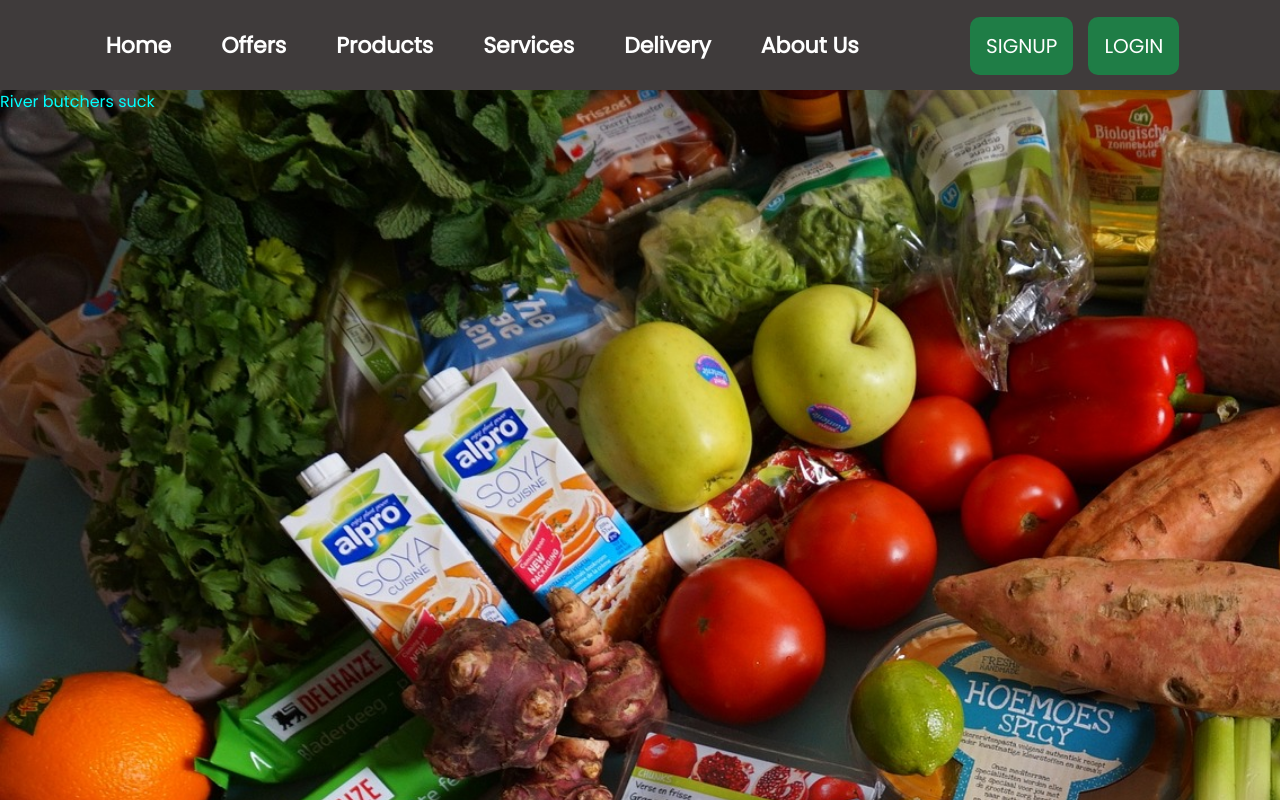
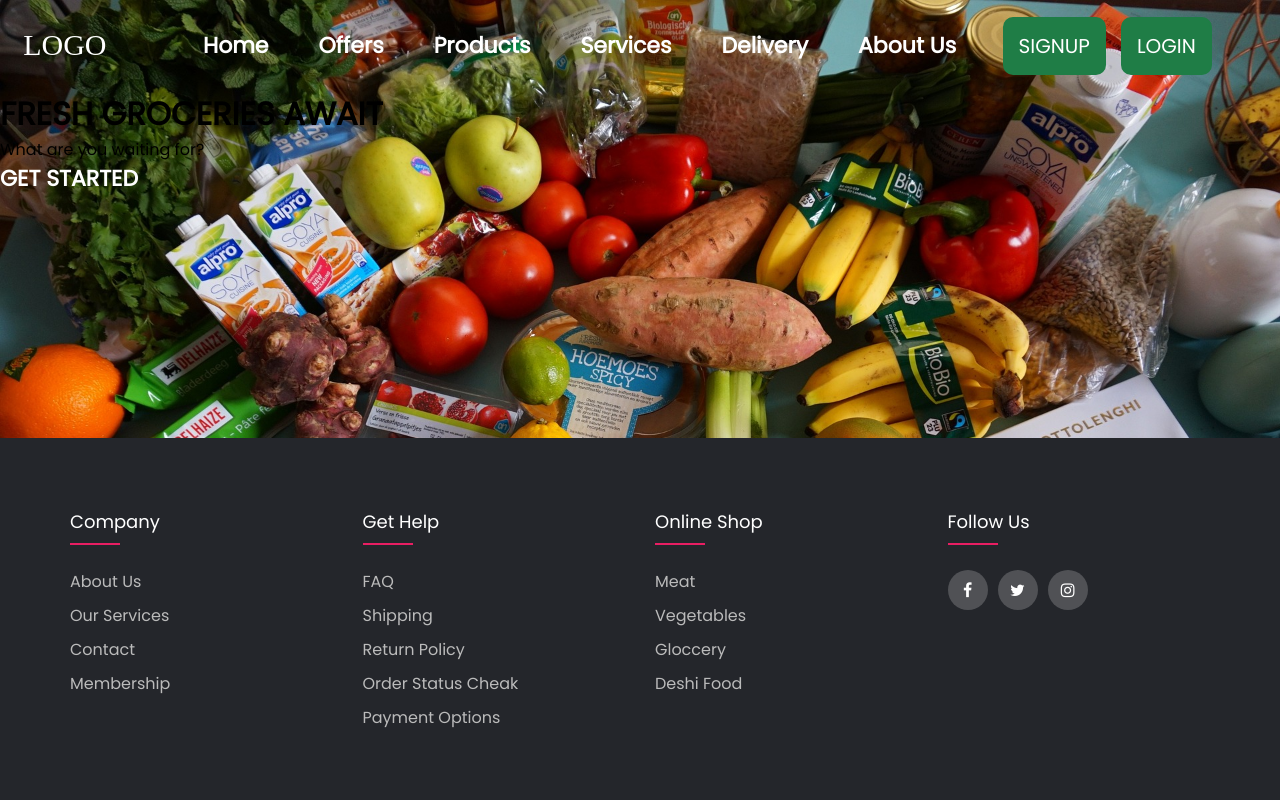
Before and after one commit to Rayhan7111/riverdalebutcher, a React (Create React App) app: page / in a window 1280 px wide. Shown: the top 800 px of the page. Built offline with nearby package versions, Linux system fonts and the light colour scheme.

Commit message:
7th commit, Updated Navbar Mobile display and responsive deisgn. Updated the Delivery page design.

```diff
--- a/src/Components/Delivery.js
+++ b/src/Components/Delivery.js
@@ -4,25 +4,51 @@
 
 function Delivery() {
 
-  const[firstName, setfirstName] = useState("");
-  const[email, setEmail] = useState("");
-  const[password, setPassword] = useState("");
+  const[user, setUser] = useState({});
+
+  const handleUser = (event) => {
+
+    event.preventDefault();
+    const form = event.target;
+    console.log(user);
+
+    fetch('http://localhost:5000/users', {
+      method: 'POST',
+      headers: {'content-type': 'application/json'},
+      body: JSON.stringify(user)
+    })
+
+    .then(res => res.json())
+    .then(data => {
+      if(data.acknowledged){
+        alert('user added sucessfully')
+        form.reset();
+      }
+      //console.log(data)
+    })
+  }
 
   const handleData = (event) => {
-    event.preventDefault();
+
+    const form = event.target;
+    const field = form.name; //field = firstname
+    const value = form.value;// value =  inputed value on client side
+    const newUser = {...user};
+    newUser[field] = value;
+    setUser(newUser);
 
     // const form = event.target;
     // setfirstName(form.firstName.value)
     // setEmail(form.email.value)
     // setPassword(form.password.value)
-    console.log(firstName,email,password)
+
   }
 
   return (
     <div>
       <Box>
 
-        <form onSubmit={handleData}>
+        <form onSubmit={handleUser}>
 
         <TextField
         id="firstname"
@@ -31,8 +57,7 @@
         type="text"
         label="firstname"
         name="firstname"
-        onChange={(event) => setfirstName(event.target.value)}
-        value = {firstName}
+        onBlur={handleData}
         />
 
         <TextField
@@ -42,8 +67,7 @@
         label="Email Address"
         name="email"
         autoComplete="email"
-        onChange={(event) => setEmail(event.target.value)}
-        value = {email}
+        onBlur={handleData}
         />
 
         <TextField
@@ -53,8 +77,7 @@
         label="password"
         name="password"
         type="password"
-        onChange={(event) => setPassword(event.target.value)}
-        value = {password}
+        onBlur={handleData}
         />
 
         <Button variant="contained" type='submit'>
--- a/src/Components/Footer.css
+++ b/src/Components/Footer.css
@@ -3,11 +3,15 @@
 	padding:0;
 	box-sizing: border-box;
 }
-
 body{
 	line-height: 1.5;
 	font-family: 'Poppins', sans-serif;
-	min-height: 100vh;/*for sticky footer section*/
+	/*for sticky footer section*/
+	position: sticky;/*for sticky footer section*/
+	/*for sticky footer section*/
+	min-height: 100%;
+	display: flex;
+	flex-direction: column;
 }
 
 .container{
@@ -24,13 +28,11 @@
 	list-style: none;
 }
 
-.footer{
+footer{
 	background-color: #24262b;
     padding: 70px 0;
-	position: sticky;/*for sticky footer section*/
-	top: 100%;/*for sticky footer section*/
-	bottom: 0;
 	width: 100%;
+	margin-top: auto;
 }
 
 .footer-col{
--- a/src/Components/Header.css
+++ b/src/Components/Header.css
@@ -5,12 +5,12 @@
 }
 
 a {
-    color: white;
+    color: rgb(255, 255, 255);
     text-decoration: none; /* no underline */
   }
 
 .nav-items a:hover {
-    color: rgb(196, 196, 196);
+    color: rgb(146, 146, 146);
 }
 
 .navbar {
@@ -19,7 +19,7 @@
     display: flex;
     justify-content: space-around;
     flex-direction: row;
-    background-color: rgba(63, 59, 59);
+    background-color: none;
 }
 
 .navbar .nav-items-list {
@@ -28,6 +28,20 @@
     padding-left: 50px;
     align-items: center;
 
+}
+
+.navbar-logo a{
+    color: #ffffff;
+    font-family: 'cursive';
+
+}
+
+.navbar-logo {
+    font-size: 30px;
+    font-weight: 500;
+    background: none;
+    border: none;
+    text-decoration: none;
 }
 
 .nav-items-list {
@@ -81,13 +95,29 @@
     border-radius: 10px;
 }
 
-/* .horizontal-line {
+.horizontal-line {
     width : 43%;
     margin-top: -12px;
     margin-left: 240px;
-} */
+}
 
-/* @media only screen and (max-width: 1120px) {
+
+.active {
+    width: 100%;
+    height: 90px;
+    display: flex;
+    justify-content: space-around;
+    position: fixed;
+    flex-direction: row;
+    background: #24262b;
+    transition: .2s ease-out;
+}
+
+.mobile-navigation {
+    display: none;
+}
+
+@media only screen and (max-width: 1120px) {
     .navbar .nav-items-list {
       padding-left: 23px;
     }
@@ -99,51 +129,66 @@
     }
 }
 
-@media only screen and (max-width: 900px) {
-    .navbar .nav-items-list {
-      display: none;
-    }
-
-    .navbar-button {
-        padding-top: 13px;
-        padding-right: 160px;
-        float: left;
-
-    }
-
-} */
-
-.active {
-    width: 100%;
-    height: 90px;
-    display: flex;
-    justify-content: space-around;
-    position: fixed;
-    flex-direction: row;
-    background: #24262b;
-    transition: .3s ease-out;
-}
-
-.mobile-navigation {
-    display: none;
-}
-
-@media (max-width: 1000px){
+@media (max-width: 900px){
 
     .mobile-navigation {
         display: flex;
     }
 
-    .navbar {
-        width: 100%;
-        height: 90px;
-        justify-content: space-around;
-        flex-direction: row;
-        background-color: rgb(141, 10, 10);
+    .mobile-navigation .hamburger {
+        position: absolute;
+        right: 5%;
+        top: 2.5%;
+        cursor: pointer;
+        align-items: center;
     }
 
     .navigation {
         display: none;
     }
 
+    .navbar-button {
+        display: none;
+    }
+
+    .navbar {
+        background-color: #ffffff;
+        border-bottom: 1px solid rgb(0, 0, 0);
+    }
+
+    .navbar .nav-items{
+        position: absolute;
+        flex-direction: column;
+        top: 80px;
+        right: 0;
+        width: 100%;
+        background-color: #24262b;
+        z-index: 2;
+    }
+
+    .navbar .navbar-logo {
+        float: left;
+    }
+
+    .navbar-logo a{
+        color: black;
+        position: relative;
+    }
+
+    .navbar .nav-items {
+        padding: 1%;
+    }
+
+    .navbar .nav-items .nav-items-list{
+        display: flex;
+        padding: 1.5% 8%;
+        font-size: 18px;
+    }
+
+    .nav-items-list a:hover{
+        color: rgb(146, 146, 146);
+        padding-left: 10px;
+        transition: all 200ms ease-out;
+    }
+
 }
--- a/src/Components/Home.css
+++ b/src/Components/Home.css
@@ -1,10 +1,6 @@
-.background {
+body{
     background: url('../Assets/groceryitems.jpg');
-    height: 180vh;
+    height: 100vh;
     background-size: cover;
     background-repeat: no-repeat;
 }
-
-.test {
-    color: aqua;
-}
--- a/src/Components/Home.js
+++ b/src/Components/Home.js
@@ -1,17 +1,18 @@
 import React from 'react'
+import Delivery from './Delivery';
 import './Home.css';
+import { Link } from "react-router-dom";
 
 function home() {
   return (
-    <div className='background'>
-      <div className='test'>
-
-        <p>River butchers suck</p>
-
+    <div className='home-container'>
+      <h1>FRESH GROCERIES AWAIT</h1>
+      <p>What are you waiting for?</p>
+      <div className='home-btns'>
+        <button className="nav-items-list">
+          <Link to="/delivery">GET STARTED</Link>
+        </button>
       </div>
-
-
-
     </div>
   )
 }
--- a/src/Components/MobileNavigation.js
+++ b/src/Components/MobileNavigation.js
@@ -1,12 +1,25 @@
 import NavLinks from "./NavLinks";
 import "./Header.css";
-import {TFiMenu} from 'react-icons/tf'
+import {TiThMenu} from 'react-icons/ti'
+import {FaWindowClose} from 'react-icons/fa'
+import { useState } from "react";
 
 const MobileNavigation = () => {
+
+    const [open, setOpen] = useState(false);
+
+    const hamburgerIcon = <TiThMenu className='hamburger' size='40px' color ='black'
+                            onClick={() => setOpen(!open)}/*useState flips from false to true*/
+                            />
+
+    const closeIcon = <FaWindowClose className='hamburger' size='40px' color ='black'
+                        onClick={() => setOpen(!open)}/*useState flips from false to true*/
+                        />
+
     return(
         <nav className= 'mobile-navigation'>
-            <TFiMenu className='hamburger' size='40px' color='white' />
-        <NavLinks/>
+            {open ? closeIcon : hamburgerIcon /*If open show close icon otherwise sow hamburher icon*/}
+            {open && <NavLinks/>/* is open is true we show NavLinks otherwise we don't */}
         </nav>
     );
 }
--- a/src/Components/NavLinks.js
+++ b/src/Components/NavLinks.js
@@ -17,13 +17,17 @@
     window.addEventListener("scroll", changeBackground);
 
     return (
-        <div className={navbar ? "navbar active" : "navbar"}>
+
+        <div className={navbar? "navbar active" : "navbar"}>
+
+          <button className="navbar-logo">
+            <Link to="/">LOGO</Link>
+          </button>
+
           <div className="nav-items">
-
             <button className="nav-items-list">
               <Link to="/">Home</Link>
             </button>
-
             <button className="nav-items-list">
               <Link to="/offers">Offers</Link>
             </button>
@@ -40,6 +44,7 @@
               <Link to="/about us">About Us</Link>
             </button>
           </div>
+
           <div className="navbar-button">
             <button className="button-signup">
               <Link to="/signup">SIGNUP</Link>
@@ -48,6 +53,7 @@
               <Link to="/login">LOGIN</Link>
             </button>
           </div>
+
       </div>
     )
 }
--- /dev/null
+++ b/src/Layouts/Main.css
@@ -0,0 +1,6 @@
+.section {
+    min-height: 100vh;
+    display: flex;
+    flex-direction: column;
+
+}
--- a/src/Layouts/Main.js
+++ b/src/Layouts/Main.js
@@ -2,12 +2,13 @@
 import { Outlet } from 'react-router-dom'
 import Footer from '../Components/Footer'
 import Header from '../Components/Header'
+import './Main.css'
 
 
 
 function Main() {
   return (
-    <div>
+    <div className='section'>
         <Header></Header>
         <Outlet></Outlet>
         <Footer></Footer>
```
Lines whose indentation alone changed are shown as unchanged.
